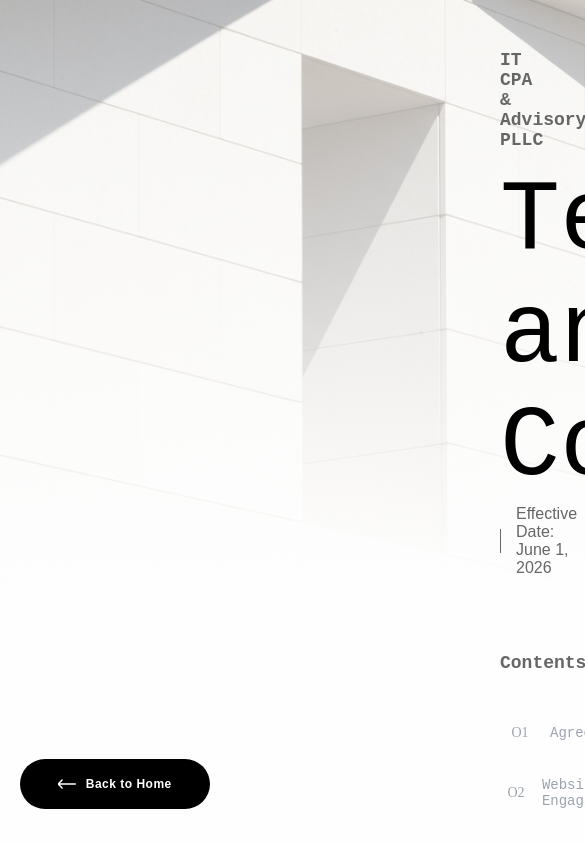
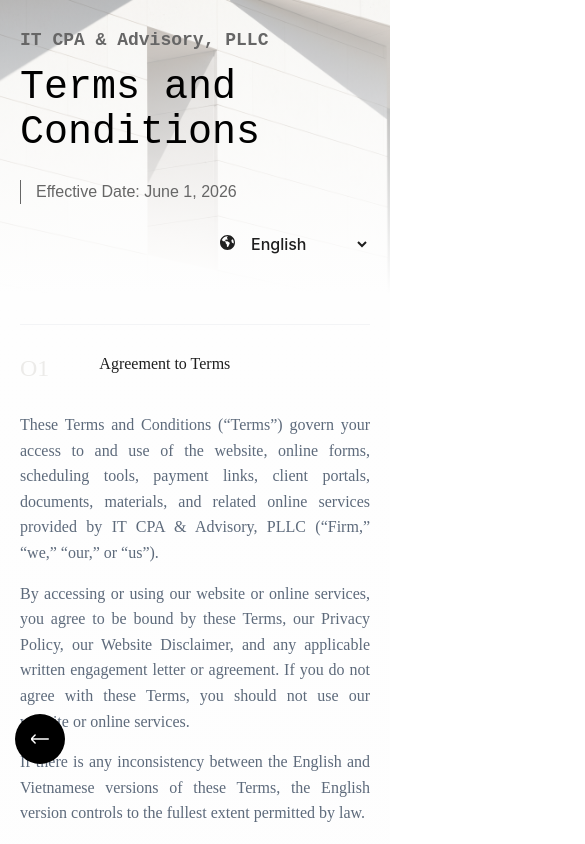
Before and after one commit to itcpa-us-dev/it-cpa-web, a React (Vite) app: page /terms-of-service in a window 390 px wide. Shown: the top 844 px of the page, 585 px wide, since content can reach past the window. Built offline with nearby package versions, Linux system fonts and the light colour scheme.

Commit message:
Added responsive design to policies

```diff
--- a/src/pages/FirmInfo/FirmInfo.scss
+++ b/src/pages/FirmInfo/FirmInfo.scss
@@ -1,9 +1,9 @@
 @use '../../styles/variables' as *;
+@use '../../styles/mixins' as *;
+
 .firm-info {
-	display: flex;
-	flex-direction: column;
-	position: relative;
-	height: 100%;
+	min-height: 100vh;
+	overflow-x: hidden;
 	&__hero {
 		display: flex;
 		flex-direction: column;
@@ -264,11 +264,156 @@
 				justify-content: center;
 				align-items: center;
 				color: var(--color-bg-contrast);
-                margin-right: 10px;
+				margin-right: 10px;
 			}
 			&__item {
 				display: flex;
 			}
 		}
 	}
+
+	@include respond-down-to('5xl') {
+		&__hero {
+			h1 {
+				font-size: 60px;
+			}
+			&__switch {
+				right: 70px;
+			}
+		}
+	}
+
+	@include respond-down-to('3xl') {
+		&__hero {
+			padding: 50px 100px;
+		}
+		&__content {
+			padding: 50px 50px;
+			&__navigation {
+				display: none;
+			}
+			&__main {
+				&__item {
+					&__title {
+						& h1 {
+							font-size: 30px;
+						}
+						& h2 {
+							font-size: 20px;
+						}
+					}
+					&__subtitle {
+						margin-left: 0;
+					}
+					&__paragraph {
+						margin-left: 0;
+					}
+					&__list {
+						margin-left: 20px;
+					}
+					&__additions {
+						margin-left: 0;
+					}
+					&__back-to-top {
+						margin-left: 0;
+					}
+				}
+			}
+		}
+	}
+
+	@include respond-to('2xl') {
+		&__hero {
+			padding: 30px 50px;
+			h1 {
+				font-size: 50px;
+			}
+			&__switch {
+				right: 50px;
+			}
+		}
+		&__content {
+			padding: 30px 50px;
+			&__main {
+				&__item {
+					&__title {
+						& h1 {
+							font-size: 30px;
+						}
+						& h2 {
+							font-size: 20px;
+						}
+					}
+					&__subtitle {
+						margin-left: 0;
+					}
+					&__paragraph {
+						margin-left: 0;
+					}
+					&__list {
+						margin-left: 20px;
+					}
+					&__additions {
+						margin-left: 0;
+					}
+					&__back-to-top {
+						margin-left: 0;
+					}
+				}
+			}
+		}
+	}
+
+	@include respond-down-to('sm') {
+		&__hero {
+			padding: 30px 20px;
+			h1 {
+				font-size: 40px;
+			}
+			p {
+				margin: 0;
+			}
+			&__switch {
+				position: static;
+				margin-top: 20px;
+				align-self: flex-end;
+			}
+		}
+		&__content {
+			padding: 30px 20px;
+			&__main {
+				&__item {
+					&__title {
+						& h1 {
+							font-size: 24px;
+						}
+						& h2 {
+							font-size: 16px;
+						}
+					}
+				}
+			}
+		}
+		&__footer {
+			height: auto;
+			padding: 20px;
+			justify-content: center;
+			align-items: center;
+			text-align: center;
+			&__contact {
+				flex-direction: column;
+				gap: 20px;
+				border-bottom: none;
+			}
+		}
+		&__back-button {
+			width: 50px;
+			left: 40px;
+			bottom: 50px;
+			transform: translateX(-50%);
+			& span {
+				display: none;
+			}
+		}
+	}
 }
--- a/src/styles/_mixins.scss
+++ b/src/styles/_mixins.scss
@@ -105,6 +105,10 @@
 		@media (max-width: #{($breakpoint-4xl - 1px)}) {
 			@content;
 		}
+	} @else if $size == '5xl' {
+		@media (max-width: #{($breakpoint-5xl - 1px)}) {
+			@content;
+		}
 	} @else {
 		// Warn the developer if an invalid breakpoint name is used
 		@warn "Invalid breakpoint '#{$size}'. Please use 'xs', 'sm', 'md', 'lg', 'xl', '2xl', '3xl', or '4xl'.";
```
